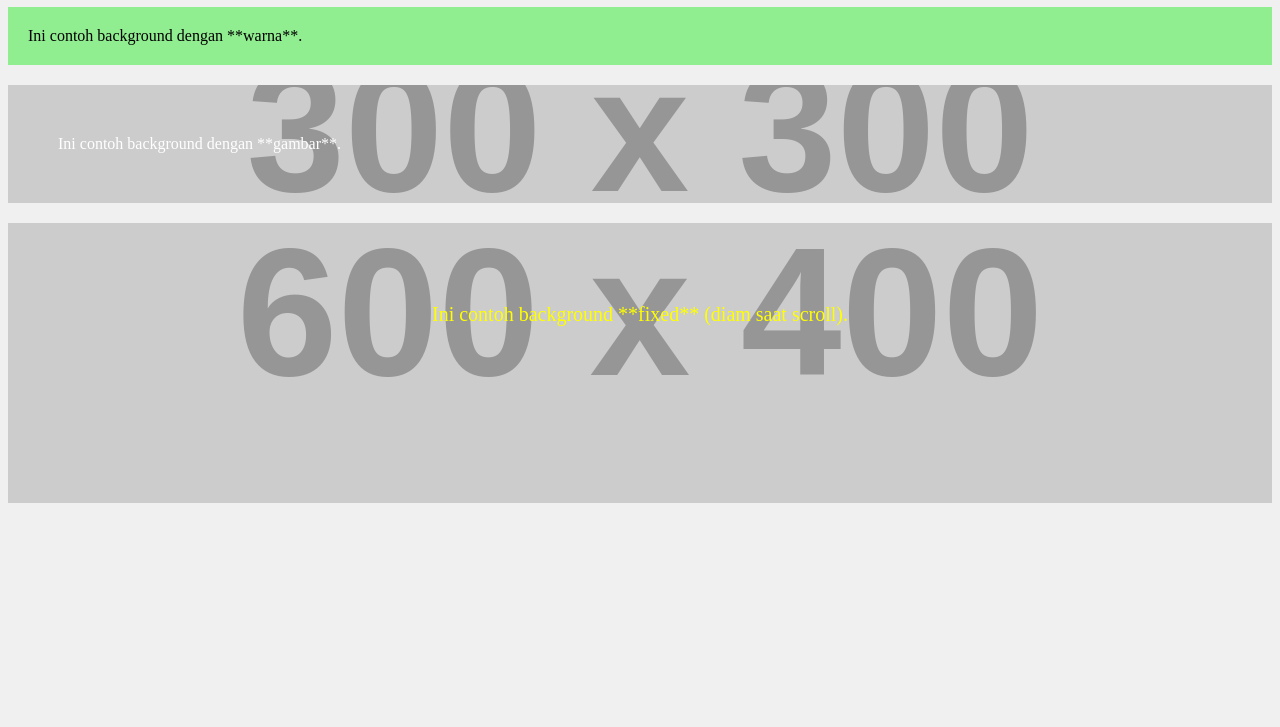
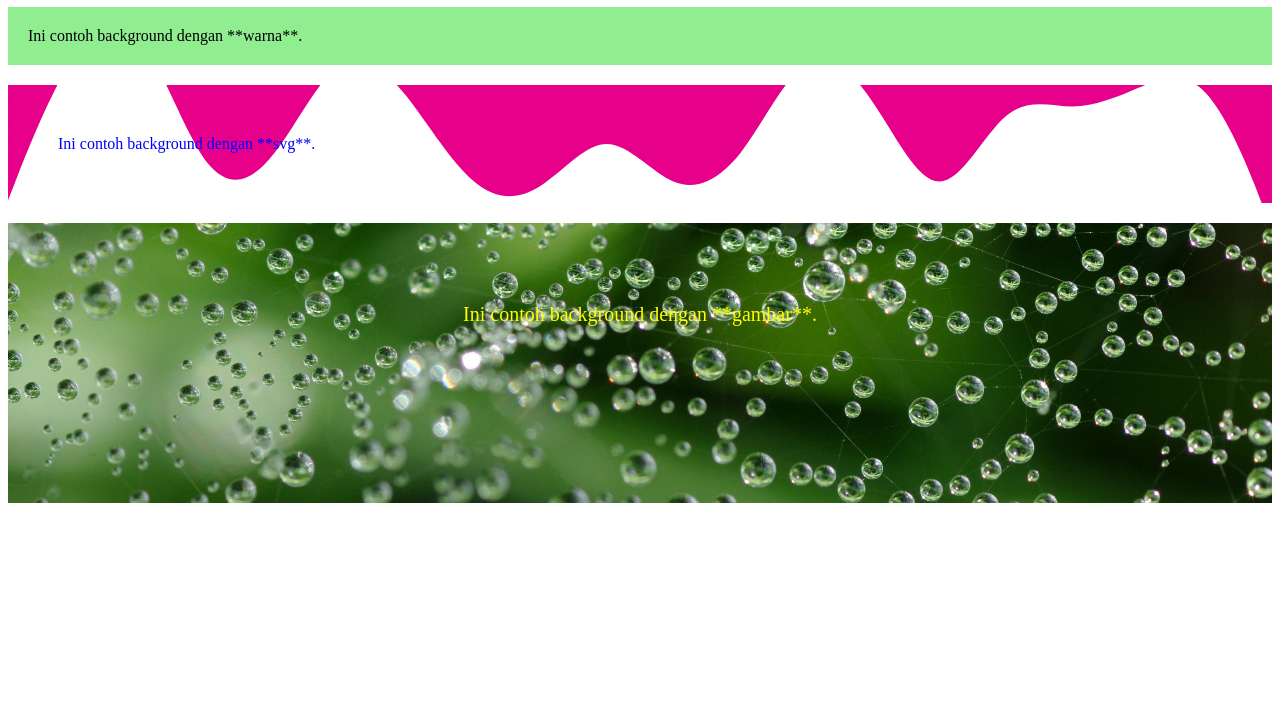
Before and after one commit to Todzxx/tugas-css, a plain HTML site: page html/background.html in a window 1280 px wide. Shown: the part 73-800 px from the top of the page. Drawn offline with Linux system fonts and the light colour scheme; placeholder pictures from the web are drawn by us.

Commit message:
memperbarui warna latar belakang dan memperbaiki deskripsi elemen kotak2 dan kotak3 pada background.html

```diff
--- a/css/background.css
+++ b/css/background.css
@@ -1,5 +1,5 @@
 body {
-  background-color: #f0f0f0; /* warna latar halaman */
+  background-color: white; /* warna latar halaman */
 }
 
 .kotak1 {
@@ -8,17 +8,17 @@ body {
 }
 
 .kotak2 {
-  background-image: url("https://via.placeholder.com/300");
+  background-image: url(../image/background/wave.svg);
   background-repeat: no-repeat;
   background-size: cover;
   background-position: center;
-  color: white;
+  color: blue;
   padding: 50px;
   margin-top: 20px;
 }
 
 .kotak3 {
-  background: url("https://via.placeholder.com/600x400") no-repeat center/cover
+  background: url(../image/background/pemandanga.jpg) no-repeat center/cover
     fixed;
   height: 200px;
   color: yellow;
--- a/html/background.html
+++ b/html/background.html
@@ -10,10 +10,8 @@
 
     <div class="kotak1">Ini contoh background dengan **warna**.</div>
 
-    <div class="kotak2">Ini contoh background dengan **gambar**.</div>
+    <div class="kotak2">Ini contoh background dengan **svg**.</div>
 
-    <div class="kotak3">
-      Ini contoh background **fixed** (diam saat scroll).
-    </div>
+    <div class="kotak3">Ini contoh background dengan **gambar**.</div>
   </body>
 </html>
```
